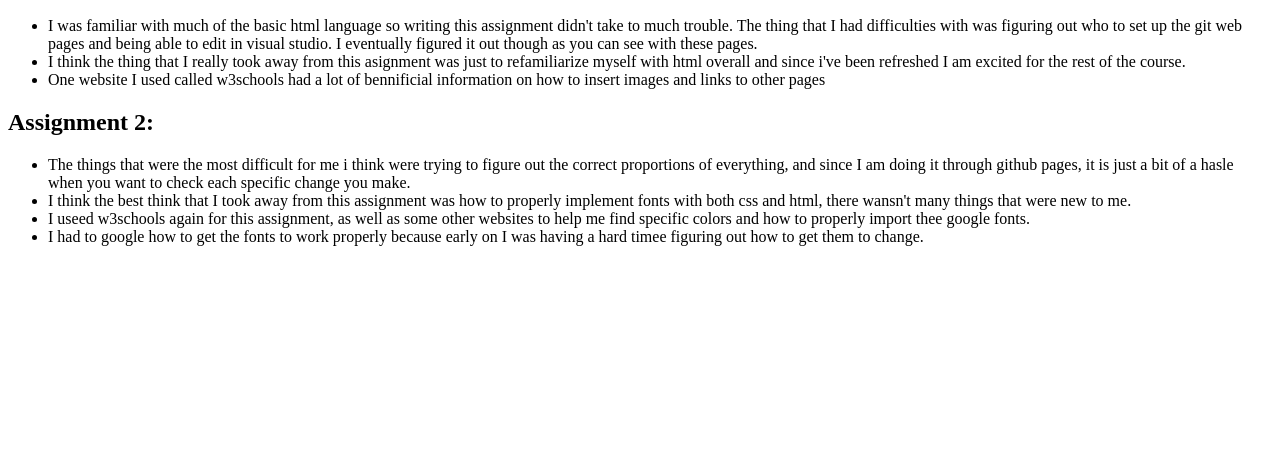
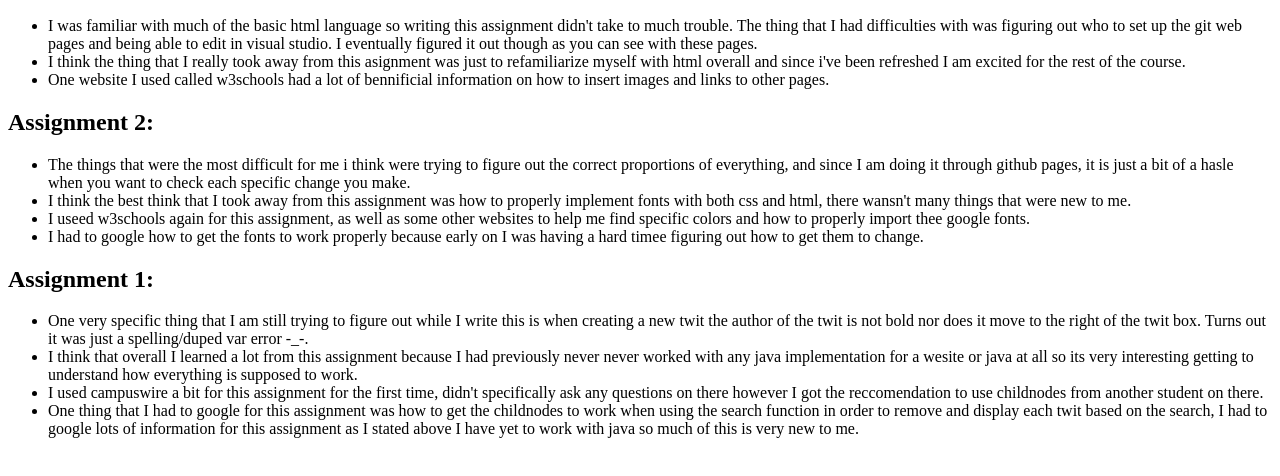
Before and after one commit to jozais-dej/html.1, a plain HTML site: page blog.html in a window 1280 px wide. Shown: the part 136-612 px from the top of the page. Drawn offline with Linux system fonts and the light colour scheme.

Commit message:
Update blog.html

```diff
--- a/blog.html
+++ b/blog.html
@@ -8,7 +8,7 @@
     <ul>
         <li>I was familiar with much of the basic html language so writing this assignment didn't take to much trouble. The thing that I had difficulties with was figuring out who to set up the git web pages and being able to edit in visual studio. I eventually figured it out though as you can see with these pages.</li>
         <li>I think the thing that I really took away from this asignment was just to refamiliarize myself with html overall and since i've been refreshed I am excited for the rest of the course.</li>
-        <li>One website I used called w3schools had a lot of bennificial information on how to insert images and links to other pages</li>
+        <li>One website I used called w3schools had a lot of bennificial information on how to insert images and links to other pages.</li>
     </ul>
     <h2>Assignment 2:</h2>
     <ul>
@@ -17,5 +17,12 @@
         <li>I useed w3schools again for this assignment, as well as some other websites to help me find specific colors and how to properly import thee google fonts.</li>
         <li>I had to google how to get the fonts to work properly because early on I was having a hard timee figuring out how to get them to change.</li>
     </ul>
+    <h2>Assignment 1:</h2>
+    <ul>
+        <li>One very specific thing that I am still trying to figure out while I write this is when creating a new twit the author of the twit is not bold nor does it move to the right of the twit box. Turns out it was just a spelling/duped var error -_-.</li>
+        <li>I think that overall I learned a lot from this assignment because I had previously never never worked with any java implementation for a wesite or java at all so its very interesting getting to understand how everything is supposed to work.</li>
+        <li>I used campuswire a bit for this assignment for the first time, didn't specifically ask any questions on there however I got the reccomendation to use childnodes from another student on there.</li>
+        <li>One thing that I had to google for this assignment was how to get the childnodes to work when using the search function in order to remove and display each twit based on the search, I had to google lots of information for this assignment as I stated above I have yet to work with java so much of this is very new to me.</li>
+    </ul>
 </body>
 </html>
```
